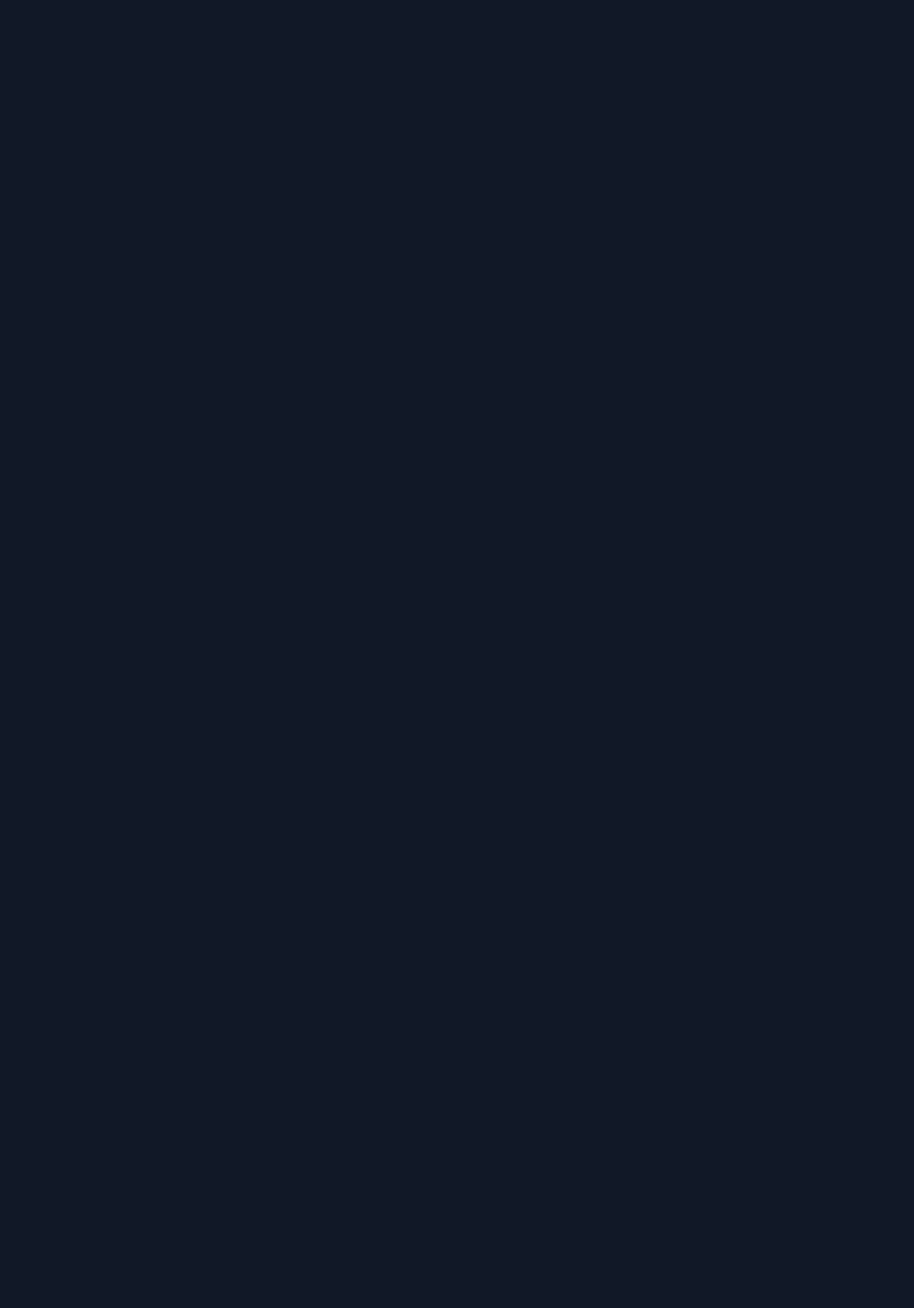
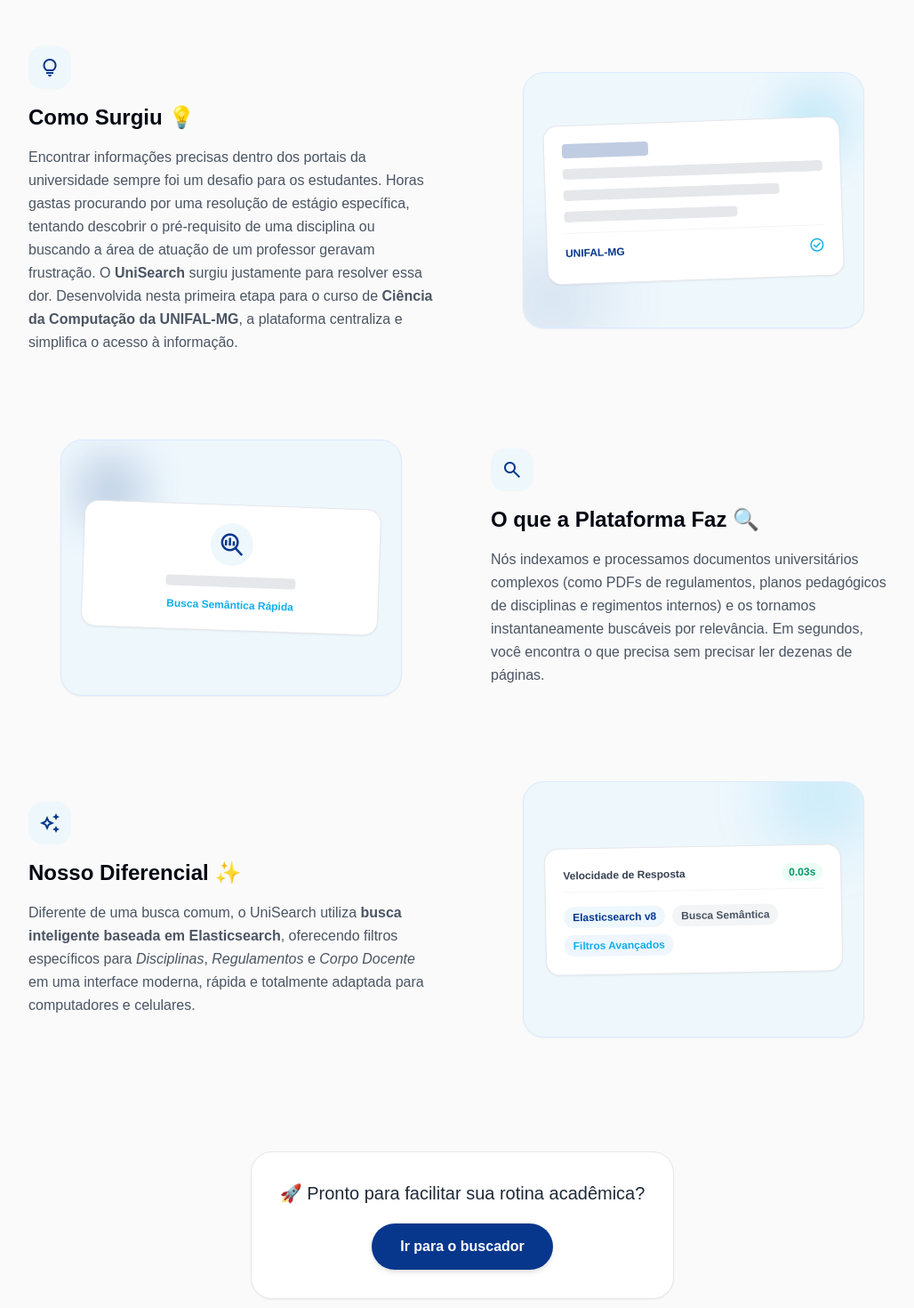
Before and after one commit to raissayn/ElasticSearch, a React (Vite) app in the folder frontend/: page / in a window 1280 px wide. Shown: the part 1080-2550 px from the top of the page at 89% size, without its empty margins (120-1148 px from the left). Before the commit the page ends 908 px from the top, so only its background shows below. Built offline with nearby package versions, Linux system fonts and the light colour scheme; a web font is replaced by a local one.

Commit message:
feat: implement About section in HomePage

```diff
--- a/frontend/src/pages/HomePage.jsx
+++ b/frontend/src/pages/HomePage.jsx
@@ -228,6 +228,7 @@
 
         {/* Dynamic Content: Cards OR Results */}
         {!hasSearched ? (
+          <>
             <div className="grid grid-cols-1 md:grid-cols-3 gap-6 w-full max-w-6xl mx-auto mt-12">
               <div
                 onClick={() => {
@@ -269,6 +270,121 @@
                 <p className="text-gray-600 text-base leading-relaxed">Encontre normas de TCC, resoluções de estágio e regimentos internos em um só lugar.</p>
               </div>
             </div>
+
+            {/* Seção Sobre */}
+            <section className="mt-32 max-w-5xl mx-auto space-y-24 px-4 md:px-6">
+              {/* Cabeçalho da Seção */}
+              <div className="text-center space-y-3">
+                <h2 className="text-3xl md:text-4xl font-bold tracking-tight text-primary">
+                  Conheça o UniSearch
+                </h2>
+                <p className="text-gray-500 font-medium text-lg md:text-xl">
+                  Uma plataforma feita de discentes para discentes.
+                </p>
+              </div>
+
+              {/* Bloco 1: Como Surgiu */}
+              <div className="flex flex-col md:flex-row items-center gap-12 md:gap-16">
+                <div className="flex-1 space-y-4">
+                  <div className="inline-flex items-center justify-center w-12 h-12 bg-unifal-bg text-primary rounded-2xl">
+                    <span className="material-symbols-outlined text-2xl font-bold">lightbulb</span>
+                  </div>
+                  <h3 className="text-2xl font-bold text-gray-950">Como Surgiu 💡</h3>
+                  <p className="text-gray-600 leading-relaxed text-base">
+                    Encontrar informações precisas dentro dos portais da universidade sempre foi um desafio para os estudantes. Horas gastas procurando por uma resolução de estágio específica, tentando descobrir o pré-requisito de uma disciplina ou buscando a área de atuação de um professor geravam frustração. O <strong>UniSearch</strong> surgiu justamente para resolver essa dor. Desenvolvida nesta primeira etapa para o curso de <strong>Ciência da Computação da UNIFAL-MG</strong>, a plataforma centraliza e simplifica o acesso à informação.
+                  </p>
+                </div>
+                <div className="flex-1 w-full flex justify-center">
+                  <div className="relative w-full max-w-sm aspect-[4/3] bg-unifal-bg rounded-3xl overflow-hidden border border-blue-100 flex items-center justify-center p-6 shadow-sm hover:shadow-md transition-shadow duration-300">
+                    <div className="absolute top-4 right-4 w-20 h-20 rounded-full bg-secondary opacity-20 blur-xl"></div>
+                    <div className="absolute -bottom-8 -left-8 w-32 h-32 rounded-full bg-primary opacity-10 blur-2xl"></div>
+                    <div className="relative space-y-3 w-full bg-white p-5 rounded-2xl border border-gray-200 shadow-sm transform -rotate-2 hover:rotate-0 transition-transform duration-300">
+                      <div className="h-4 w-1/3 bg-primary rounded opacity-25"></div>
+                      <div className="h-3 w-full bg-gray-200 rounded"></div>
+                      <div className="h-3 w-5/6 bg-gray-200 rounded"></div>
+                      <div className="h-3 w-4/6 bg-gray-200 rounded"></div>
+                      <div className="pt-2 flex justify-between items-center border-t border-gray-100">
+                        <span className="text-xs text-primary font-bold">UNIFAL-MG</span>
+                        <span className="material-symbols-outlined text-secondary text-lg">check_circle</span>
+                      </div>
+                    </div>
+                  </div>
+                </div>
+              </div>
+
+              {/* Bloco 2: O que Faz */}
+              <div className="flex flex-col md:flex-row-reverse items-center gap-12 md:gap-16">
+                <div className="flex-1 space-y-4">
+                  <div className="inline-flex items-center justify-center w-12 h-12 bg-unifal-bg text-primary rounded-2xl">
+                    <span className="material-symbols-outlined text-2xl font-bold">search</span>
+                  </div>
+                  <h3 className="text-2xl font-bold text-gray-950">O que a Plataforma Faz 🔍</h3>
+                  <p className="text-gray-600 leading-relaxed text-base">
+                    Nós indexamos e processamos documentos universitários complexos (como PDFs de regulamentos, planos pedagógicos de disciplinas e regimentos internos) e os tornamos instantaneamente buscáveis por relevância. Em segundos, você encontra o que precisa sem precisar ler dezenas de páginas.
+                  </p>
+                </div>
+                <div className="flex-1 w-full flex justify-center">
+                  <div className="relative w-full max-w-sm aspect-[4/3] bg-unifal-bg rounded-3xl overflow-hidden border border-blue-100 flex items-center justify-center p-6 shadow-sm hover:shadow-md transition-shadow duration-300">
+                    <div className="absolute top-4 left-4 w-20 h-20 rounded-full bg-primary opacity-20 blur-xl"></div>
+                    <div className="relative w-full bg-white p-5 rounded-2xl border border-gray-200 shadow-sm transform rotate-2 hover:rotate-0 transition-transform duration-300 flex flex-col items-center justify-center text-center space-y-3">
+                      <div className="w-12 h-12 bg-unifal-bg text-primary rounded-full flex items-center justify-center">
+                        <span className="material-symbols-outlined text-primary text-3xl">search_insights</span>
+                      </div>
+                      <div className="h-3 w-1/2 bg-gray-200 rounded"></div>
+                      <div className="text-xs font-semibold text-secondary">Busca Semântica Rápida</div>
+                    </div>
+                  </div>
+                </div>
+              </div>
+
+              {/* Bloco 3: Diferencial */}
+              <div className="flex flex-col md:flex-row items-center gap-12 md:gap-16">
+                <div className="flex-1 space-y-4">
+                  <div className="inline-flex items-center justify-center w-12 h-12 bg-unifal-bg text-primary rounded-2xl">
+                    <span className="material-symbols-outlined text-2xl font-bold">auto_awesome</span>
+                  </div>
+                  <h3 className="text-2xl font-bold text-gray-950">Nosso Diferencial ✨</h3>
+                  <p className="text-gray-600 leading-relaxed text-base">
+                    Diferente de uma busca comum, o UniSearch utiliza <strong>busca inteligente baseada em Elasticsearch</strong>, oferecendo filtros específicos para <em>Disciplinas</em>, <em>Regulamentos</em> e <em>Corpo Docente</em> em uma interface moderna, rápida e totalmente adaptada para computadores e celulares.
+                  </p>
+                </div>
+                <div className="flex-1 w-full flex justify-center">
+                  <div className="relative w-full max-w-sm aspect-[4/3] bg-unifal-bg rounded-3xl overflow-hidden border border-blue-100 flex items-center justify-center p-6 shadow-sm hover:shadow-md transition-shadow duration-300">
+                    <div className="absolute -top-8 right-0 w-24 h-24 rounded-full bg-secondary opacity-25 blur-2xl"></div>
+                    <div className="relative w-full bg-white p-5 rounded-2xl border border-gray-200 shadow-sm transform -rotate-1 hover:rotate-0 transition-transform duration-300 space-y-3">
+                      <div className="flex items-center justify-between border-b border-gray-100 pb-2">
+                        <span className="text-xs font-bold text-gray-700">Velocidade de Resposta</span>
+                        <span className="text-xs font-bold text-emerald-600 bg-emerald-50 px-2 py-0.5 rounded-full">0.03s</span>
+                      </div>
+                      <div className="flex flex-wrap gap-2 pt-1">
+                        <span className="text-xs bg-unifal-bg text-primary px-2.5 py-1 rounded-full font-semibold">Elasticsearch v8</span>
+                        <span className="text-xs bg-gray-100 text-gray-600 px-2.5 py-1 rounded-full font-semibold">Busca Semântica</span>
+                        <span className="text-xs bg-blue-50 text-secondary px-2.5 py-1 rounded-full font-semibold">Filtros Avançados</span>
+                      </div>
+                    </div>
+                  </div>
+                </div>
+              </div>
+
+              {/* CTA final */}
+              <div className="text-center pt-8">
+                <div className="inline-block p-8 bg-white border border-gray-200 rounded-3xl shadow-sm max-w-2xl">
+                  <p className="text-lg md:text-xl font-medium text-gray-800 mb-5">
+                    🚀 Pronto para facilitar sua rotina acadêmica?
+                  </p>
+                  <button
+                    onClick={() => {
+                      searchInputRef.current?.focus();
+                      window.scrollTo({ top: 0, behavior: 'smooth' });
+                    }}
+                    className="px-8 py-3.5 bg-primary text-white font-bold rounded-full hover:bg-primary-dim transition-all shadow-md hover:shadow-lg transform hover:-translate-y-0.5 active:translate-y-0"
+                  >
+                    Ir para o buscador
+                  </button>
+                </div>
+              </div>
+            </section>
+          </>
         ) : (
           <div className="flex justify-center mt-8 md:mt-12 w-full">
             {/* Results List */}
@@ -302,6 +418,7 @@
                     <ResultCard
                       key={item.url_documento + index}
                       {...item}
+                      max_score={maxScore}
                     />
                   ))
                 ) : (
```
Also changed, not shown: 1 other file (tests, documents, lock files or other folders). Lines whose indentation alone changed are shown as unchanged.
